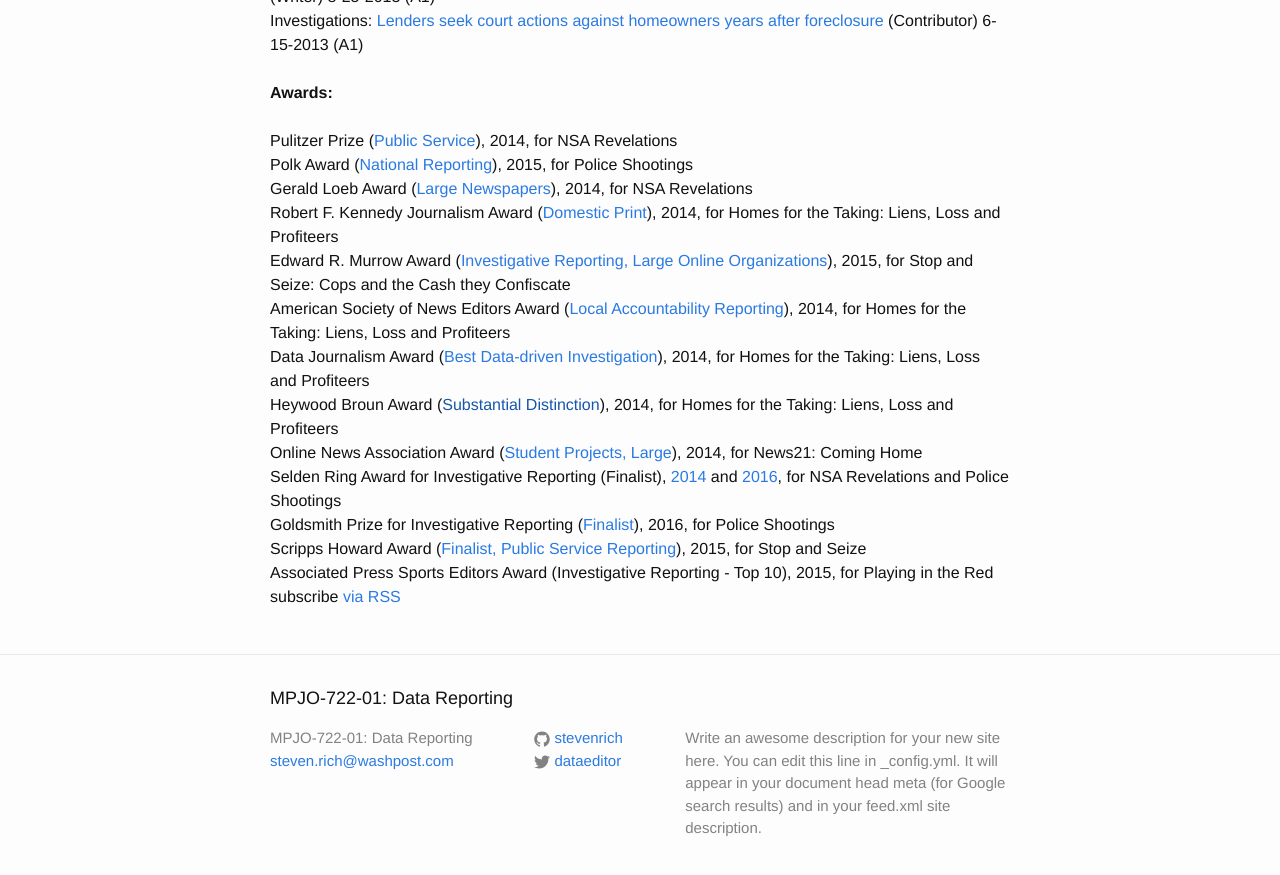
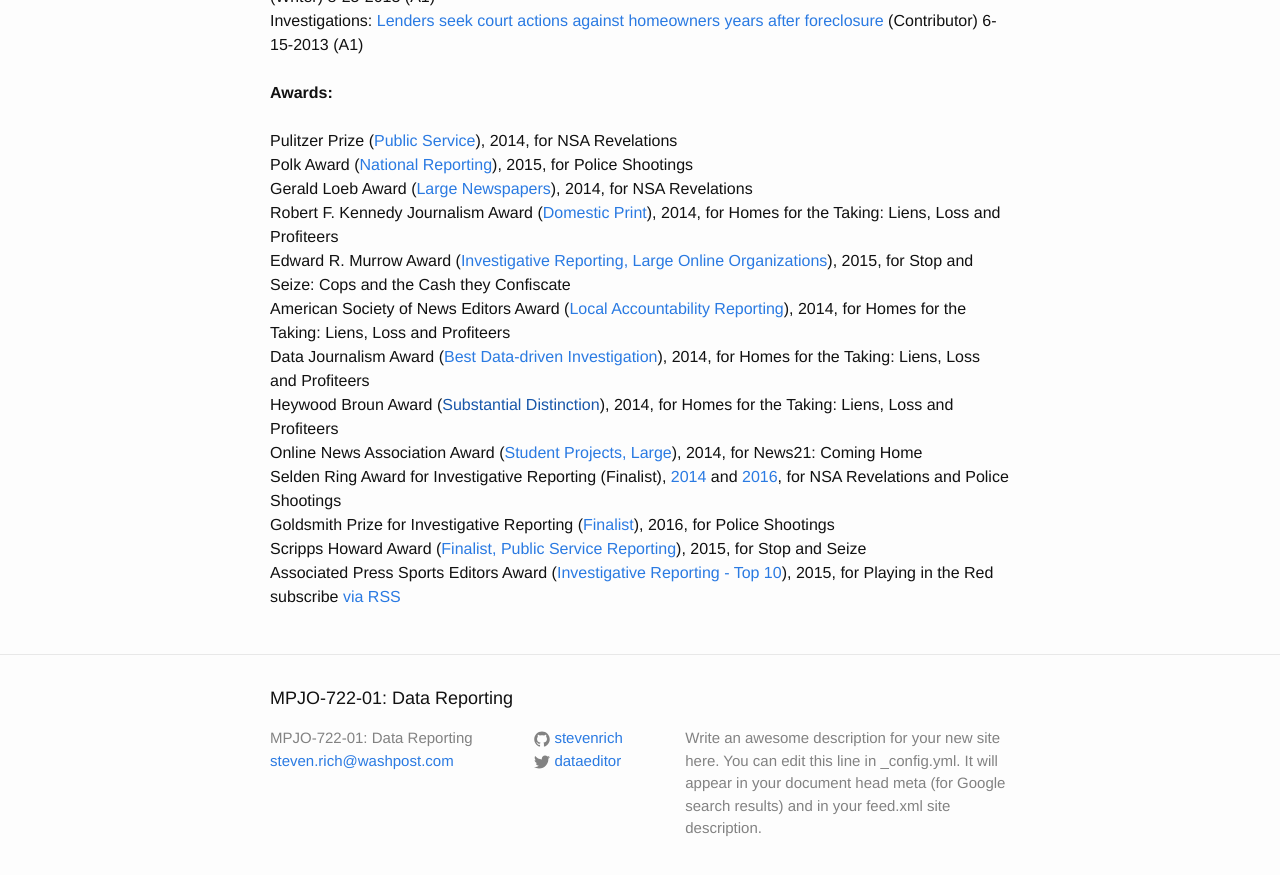
Before and after one commit to stevenrich-zz/stevenrich.github.io, a Jekyll site: the page built from clips.html, in a window 1280 px wide and 900 px high, scrolled down 3608 px. Shown: the top 875 px of the window. Built offline with Jekyll 4.4.1, drawn with Linux system fonts in a browser that asks for light colours; part of the change alters nothing that is shown.

```diff
--- a/clips.html
+++ b/clips.html
@@ -116,7 +116,7 @@ layout: default
   Selden Ring Award for Investigative Reporting (Finalist), <a href="http://annenberg.usc.edu/news/around-usc-annenberg/milwaukee-journal-sentinel-team-wins-2014-usc-annenberg-selden-ring-award">2014</a> and <a href="http://annenberg.usc.edu/news/awards/%E2%80%9Cseafood-slaves%E2%80%9D-associated-press-wins-usc-annenberg%E2%80%99s-2016-selden-ring-award">2016</a>, for NSA Revelations and Police Shootings<br>
   Goldsmith Prize for Investigative Reporting (<a href="http://shorensteincenter.org/goldsmith-awards-finalists-2016/">Finalist</a>), 2016, for Police Shootings<br>
   Scripps Howard Award (<a href="http://www.prnewswire.com/news-releases/scripps-howard-awards-honor-nations-best-2014-journalism-300051814.html">Finalist, Public Service Reporting</a>), 2015, for Stop and Seize<br>
-  Associated Press Sports Editors Award (Investigative Reporting - Top 10), 2015, for Playing in the Red
+  Associated Press Sports Editors Award (<a href="http://apsportseditors.org/newsletter/2015-apse-contest-investigative-all-categories/">Investigative Reporting - Top 10</a>), 2015, for Playing in the Red
 
   <p class="rss-subscribe">subscribe <a href="{{ "/feed.xml" | prepend: site.baseurl }}">via RSS</a></p>
 
```
